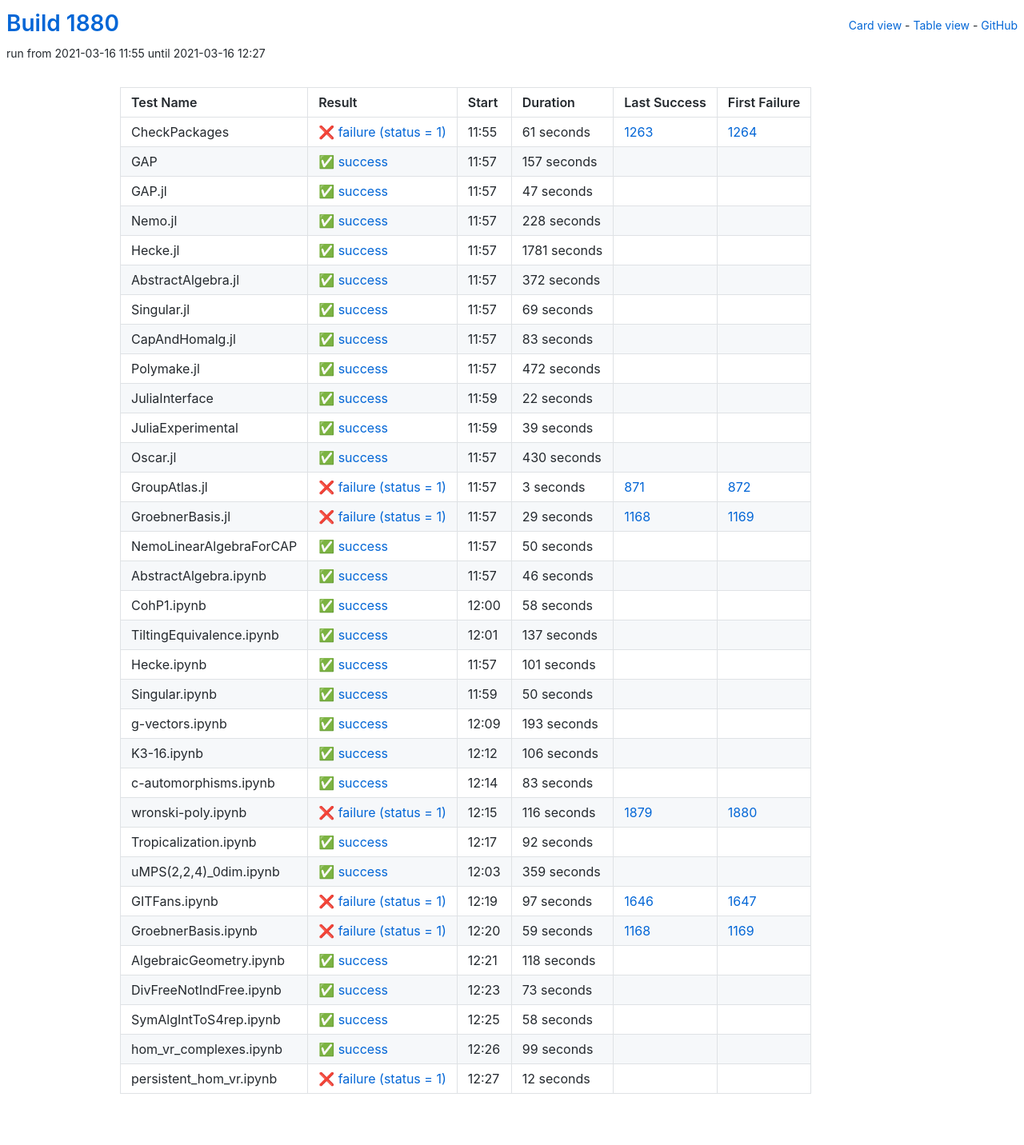
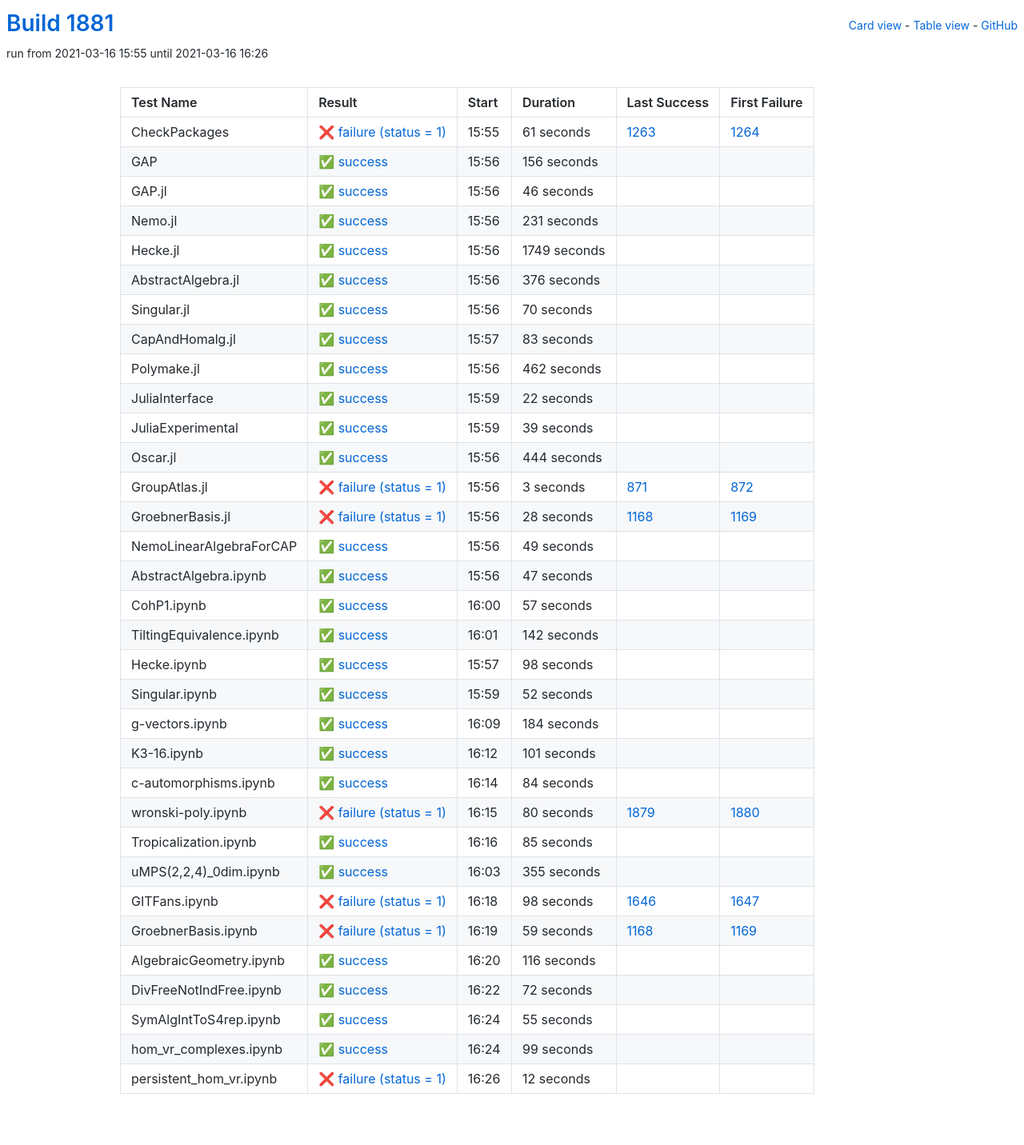
Before and after one commit to oscar-system/oscar-ci-status-stable, a Jekyll site: the page built from table.html, in a window 1280 px wide. Shown: the whole page at 80% size. Built offline with Jekyll 4.4.1, drawn with Linux system fonts in a browser that asks for light colours.

Commit message:
Build #1881

```diff
--- a/_data/ci.yml
+++ b/_data/ci.yml
@@ -1,6 +1,6 @@
 ---
-build: 1880
-build_url: https://oscarci.mathematik.uni-kl.de/job/oscar-stable/1880/
+build: 1881
+build_url: https://oscarci.mathematik.uni-kl.de/job/oscar-stable/1881/
 job: oscar-stable
 organization: oscar-system
 repo: oscar-ci-status-stable
@@ -8,8 +8,8 @@ repourl: https://github.com/oscar-system/oscar-ci-status-stable
 tests:
 - name: CheckPackages
   id: checkpackages
-  log: https://oscarci.mathematik.uni-kl.de/job/oscar-stable/1880/artifact/logs/build-1880/CheckPackages.log
-  start: 2021-03-16 11:55
+  log: https://oscarci.mathematik.uni-kl.de/job/oscar-stable/1881/artifact/logs/build-1881/CheckPackages.log
+  start: 2021-03-16 15:55
   success: false
   exitcode: 1
   status: failure
@@ -20,80 +20,80 @@ tests:
   first_failure_url: https://oscarci.mathematik.uni-kl.de/job/oscar-stable/1264/
 - name: GAP
   id: gap
-  log: https://oscarci.mathematik.uni-kl.de/job/oscar-stable/1880/artifact/logs/build-1880/GAP.log
-  start: 2021-03-16 11:57
+  log: https://oscarci.mathematik.uni-kl.de/job/oscar-stable/1881/artifact/logs/build-1881/GAP.log
+  start: 2021-03-16 15:56
   success: true
   exitcode: 0
   status: success
-  duration: 157
+  duration: 156
   last_success: false
   last_success_url:
   first_failure: false
   first_failure_url:
 - name: GAP.jl
   id: gap-jl
-  log: https://oscarci.mathematik.uni-kl.de/job/oscar-stable/1880/artifact/logs/build-1880/GAP.jl.log
-  start: 2021-03-16 11:57
+  log: https://oscarci.mathematik.uni-kl.de/job/oscar-stable/1881/artifact/logs/build-1881/GAP.jl.log
+  start: 2021-03-16 15:56
   success: true
   exitcode: 0
   status: success
-  duration: 47
+  duration: 46
   last_success: false
   last_success_url:
   first_failure: false
   first_failure_url:
 - name: Nemo.jl
   id: nemo-jl
-  log: https://oscarci.mathematik.uni-kl.de/job/oscar-stable/1880/artifact/logs/build-1880/Nemo.jl.log
-  start: 2021-03-16 11:57
+  log: https://oscarci.mathematik.uni-kl.de/job/oscar-stable/1881/artifact/logs/build-1881/Nemo.jl.log
+  start: 2021-03-16 15:56
   success: true
   exitcode: 0
   status: success
-  duration: 228
+  duration: 231
   last_success: false
   last_success_url:
   first_failure: false
   first_failure_url:
 - name: Hecke.jl
   id: hecke-jl
-  log: https://oscarci.mathematik.uni-kl.de/job/oscar-stable/1880/artifact/logs/build-1880/Hecke.jl.log
-  start: 2021-03-16 11:57
+  log: https://oscarci.mathematik.uni-kl.de/job/oscar-stable/1881/artifact/logs/build-1881/Hecke.jl.log
+  start: 2021-03-16 15:56
   success: true
   exitcode: 0
   status: success
-  duration: 1781
+  duration: 1749
   last_success: false
   last_success_url:
   first_failure: false
   first_failure_url:
 - name: AbstractAlgebra.jl
   id: abstractalgebra-jl
-  log: https://oscarci.mathematik.uni-kl.de/job/oscar-stable/1880/artifact/logs/build-1880/AbstractAlgebra.jl.log
-  start: 2021-03-16 11:57
+  log: https://oscarci.mathematik.uni-kl.de/job/oscar-stable/1881/artifact/logs/build-1881/AbstractAlgebra.jl.log
+  start: 2021-03-16 15:56
   success: true
   exitcode: 0
   status: success
-  duration: 372
+  duration: 376
   last_success: false
   last_success_url:
   first_failure: false
   first_failure_url:
 - name: Singular.jl
   id: singular-jl
-  log: https://oscarci.mathematik.uni-kl.de/job/oscar-stable/1880/artifact/logs/build-1880/Singular.jl.log
-  start: 2021-03-16 11:57
+  log: https://oscarci.mathematik.uni-kl.de/job/oscar-stable/1881/artifact/logs/build-1881/Singular.jl.log
+  start: 2021-03-16 15:56
   success: true
   exitcode: 0
   status: success
-  duration: 69
+  duration: 70
   last_success: false
   last_success_url:
   first_failure: false
   first_failure_url:
 - name: CapAndHomalg.jl
   id: capandhomalg-jl
-  log: https://oscarci.mathematik.uni-kl.de/job/oscar-stable/1880/artifact/logs/build-1880/CapAndHomalg.jl.log
-  start: 2021-03-16 11:57
+  log: https://oscarci.mathematik.uni-kl.de/job/oscar-stable/1881/artifact/logs/build-1881/CapAndHomalg.jl.log
+  start: 2021-03-16 15:57
   success: true
   exitcode: 0
   status: success
@@ -104,20 +104,20 @@ tests:
   first_failure_url:
 - name: Polymake.jl
   id: polymake-jl
-  log: https://oscarci.mathematik.uni-kl.de/job/oscar-stable/1880/artifact/logs/build-1880/Polymake.jl.log
-  start: 2021-03-16 11:57
+  log: https://oscarci.mathematik.uni-kl.de/job/oscar-stable/1881/artifact/logs/build-1881/Polymake.jl.log
+  start: 2021-03-16 15:56
   success: true
   exitcode: 0
   status: success
-  duration: 472
+  duration: 462
   last_success: false
   last_success_url:
   first_failure: false
   first_failure_url:
 - name: JuliaInterface
   id: juliainterface
-  log: https://oscarci.mathematik.uni-kl.de/job/oscar-stable/1880/artifact/logs/build-1880/JuliaInterface.log
-  start: 2021-03-16 11:59
+  log: https://oscarci.mathematik.uni-kl.de/job/oscar-stable/1881/artifact/logs/build-1881/JuliaInterface.log
+  start: 2021-03-16 15:59
   success: true
   exitcode: 0
   status: success
@@ -128,8 +128,8 @@ tests:
   first_failure_url:
 - name: JuliaExperimental
   id: juliaexperimental
-  log: https://oscarci.mathematik.uni-kl.de/job/oscar-stable/1880/artifact/logs/build-1880/JuliaExperimental.log
-  start: 2021-03-16 11:59
+  log: https://oscarci.mathematik.uni-kl.de/job/oscar-stable/1881/artifact/logs/build-1881/JuliaExperimental.log
+  start: 2021-03-16 15:59
   success: true
   exitcode: 0
   status: success
@@ -140,20 +140,20 @@ tests:
   first_failure_url:
 - name: Oscar.jl
   id: oscar-jl
-  log: https://oscarci.mathematik.uni-kl.de/job/oscar-stable/1880/artifact/logs/build-1880/Oscar.jl.log
-  start: 2021-03-16 11:57
+  log: https://oscarci.mathematik.uni-kl.de/job/oscar-stable/1881/artifact/logs/build-1881/Oscar.jl.log
+  start: 2021-03-16 15:56
   success: true
   exitcode: 0
   status: success
-  duration: 430
+  duration: 444
   last_success: false
   last_success_url:
   first_failure: false
   first_failure_url:
 - name: GroupAtlas.jl
   id: groupatlas-jl
-  log: https://oscarci.mathematik.uni-kl.de/job/oscar-stable/1880/artifact/logs/build-1880/GroupAtlas.jl.log
-  start: 2021-03-16 11:57
+  log: https://oscarci.mathematik.uni-kl.de/job/oscar-stable/1881/artifact/logs/build-1881/GroupAtlas.jl.log
+  start: 2021-03-16 15:56
   success: false
   exitcode: 1
   status: failure
@@ -164,68 +164,104 @@ tests:
   first_failure_url: https://oscarci.mathematik.uni-kl.de/job/oscar-stable/872/
 - name: GroebnerBasis.jl
   id: groebnerbasis-jl
-  log: https://oscarci.mathematik.uni-kl.de/job/oscar-stable/1880/artifact/logs/build-1880/GroebnerBasis.jl.log
-  start: 2021-03-16 11:57
+  log: https://oscarci.mathematik.uni-kl.de/job/oscar-stable/1881/artifact/logs/build-1881/GroebnerBasis.jl.log
+  start: 2021-03-16 15:56
   success: false
   exitcode: 1
   status: failure
-  duration: 29
+  duration: 28
   last_success: 1168
   last_success_url: https://oscarci.mathematik.uni-kl.de/job/oscar-stable/1168/
   first_failure: 1169
   first_failure_url: https://oscarci.mathematik.uni-kl.de/job/oscar-stable/1169/
 - name: NemoLinearAlgebraForCAP
   id: nemolinearalgebraforcap
-  log: https://oscarci.mathematik.uni-kl.de/job/oscar-stable/1880/artifact/logs/build-1880/NemoLinearAlgebraForCAP.log
-  start: 2021-03-16 11:57
+  log: https://oscarci.mathematik.uni-kl.de/job/oscar-stable/1881/artifact/logs/build-1881/NemoLinearAlgebraForCAP.log
+  start: 2021-03-16 15:56
   success: true
   exitcode: 0
   status: success
-  duration: 50
+  duration: 49
   last_success: false
   last_success_url:
   first_failure: false
   first_failure_url:
 - name: AbstractAlgebra.ipynb
   id: abstractalgebra-ipynb
-  log: https://oscarci.mathematik.uni-kl.de/job/oscar-stable/1880/artifact/logs/build-1880/AbstractAlgebra.ipynb.log
-  start: 2021-03-16 11:57
+  log: https://oscarci.mathematik.uni-kl.de/job/oscar-stable/1881/artifact/logs/build-1881/AbstractAlgebra.ipynb.log
+  start: 2021-03-16 15:56
   success: true
   exitcode: 0
   status: success
-  duration: 46
+  duration: 47
   last_success: false
   last_success_url:
   first_failure: false
   first_failure_url:
 - name: CohP1.ipynb
   id: cohp1-ipynb
-  log: https://oscarci.mathematik.uni-kl.de/job/oscar-stable/1880/artifact/logs/build-1880/CohP1.ipynb.log
-  start: 2021-03-16 12:00
+  log: https://oscarci.mathematik.uni-kl.de/job/oscar-stable/1881/artifact/logs/build-1881/CohP1.ipynb.log
+  start: 2021-03-16 16:00
   success: true
   exitcode: 0
   status: success
-  duration: 58
+  duration: 57
   last_success: false
   last_success_url:
   first_failure: false
   first_failure_url:
 - name: TiltingEquivalence.ipynb
   id: tiltingequivalence-ipynb
-  log: https://oscarci.mathematik.uni-kl.de/job/oscar-stable/1880/artifact/logs/build-1880/TiltingEquivalence.ipynb.log
-  start: 2021-03-16 12:01
+  log: https://oscarci.mathematik.uni-kl.de/job/oscar-stable/1881/artifact/logs/build-1881/TiltingEquivalence.ipynb.log
+  start: 2021-03-16 16:01
   success: true
   exitcode: 0
   status: success
-  duration: 137
+  duration: 142
   last_success: false
   last_success_url:
   first_failure: false
   first_failure_url:
 - name: Hecke.ipynb
   id: hecke-ipynb
-  log: https://oscarci.mathematik.uni-kl.de/job/oscar-stable/1880/artifact/logs/build-1880/Hecke.ipynb.log
-  start: 2021-03-16 11:57
+  log: https://oscarci.mathematik.uni-kl.de/job/oscar-stable/1881/artifact/logs/build-1881/Hecke.ipynb.log
+  start: 2021-03-16 15:57
+  success: true
+  exitcode: 0
+  status: success
+  duration: 98
+  last_success: false
+  last_success_url:
+  first_failure: false
+  first_failure_url:
+- name: Singular.ipynb
+  id: singular-ipynb
+  log: https://oscarci.mathematik.uni-kl.de/job/oscar-stable/1881/artifact/logs/build-1881/Singular.ipynb.log
+  start: 2021-03-16 15:59
+  success: true
+  exitcode: 0
+  status: success
+  duration: 52
+  last_success: false
+  last_success_url:
+  first_failure: false
+  first_failure_url:
+- name: g-vectors.ipynb
+  id: g-vectors-ipynb
+  log: https://oscarci.mathematik.uni-kl.de/job/oscar-stable/1881/artifact/logs/build-1881/g-vectors.ipynb.log
+  start: 2021-03-16 16:09
+  success: true
+  exitcode: 0
+  status: success
+  duration: 184
+  last_success: false
+  last_success_url:
+  first_failure: false
+  first_failure_url:
+- name: K3-16.ipynb
+  id: k3-16-ipynb
+  log: https://oscarci.mathematik.uni-kl.de/job/oscar-stable/1881/artifact/logs/build-1881/K3-16.ipynb.log
+  start: 2021-03-16 16:12
   success: true
   exitcode: 0
   status: success
@@ -234,106 +270,70 @@ tests:
   last_success_url:
   first_failure: false
   first_failure_url:
-- name: Singular.ipynb
-  id: singular-ipynb
-  log: https://oscarci.mathematik.uni-kl.de/job/oscar-stable/1880/artifact/logs/build-1880/Singular.ipynb.log
-  start: 2021-03-16 11:59
+- name: c-automorphisms.ipynb
+  id: c-automorphisms-ipynb
+  log: https://oscarci.mathematik.uni-kl.de/job/oscar-stable/1881/artifact/logs/build-1881/c-automorphisms.ipynb.log
+  start: 2021-03-16 16:14
   success: true
   exitcode: 0
   status: success
-  duration: 50
-  last_success: false
-  last_success_url:
-  first_failure: false
-  first_failure_url:
-- name: g-vectors.ipynb
-  id: g-vectors-ipynb
-  log: https://oscarci.mathematik.uni-kl.de/job/oscar-stable/1880/artifact/logs/build-1880/g-vectors.ipynb.log
-  start: 2021-03-16 12:09
-  success: true
-  exitcode: 0
-  status: success
-  duration: 193
-  last_success: false
-  last_success_url:
-  first_failure: false
-  first_failure_url:
-- name: K3-16.ipynb
-  id: k3-16-ipynb
-  log: https://oscarci.mathematik.uni-kl.de/job/oscar-stable/1880/artifact/logs/build-1880/K3-16.ipynb.log
-  start: 2021-03-16 12:12
-  success: true
-  exitcode: 0
-  status: success
-  duration: 106
-  last_success: false
-  last_success_url:
-  first_failure: false
-  first_failure_url:
-- name: c-automorphisms.ipynb
-  id: c-automorphisms-ipynb
-  log: https://oscarci.mathematik.uni-kl.de/job/oscar-stable/1880/artifact/logs/build-1880/c-automorphisms.ipynb.log
-  start: 2021-03-16 12:14
-  success: true
-  exitcode: 0
-  status: success
-  duration: 83
+  duration: 84
   last_success: false
   last_success_url:
   first_failure: false
   first_failure_url:
 - name: wronski-poly.ipynb
   id: wronski-poly-ipynb
-  log: https://oscarci.mathematik.uni-kl.de/job/oscar-stable/1880/artifact/logs/build-1880/wronski-poly.ipynb.log
-  start: 2021-03-16 12:15
+  log: https://oscarci.mathematik.uni-kl.de/job/oscar-stable/1881/artifact/logs/build-1881/wronski-poly.ipynb.log
+  start: 2021-03-16 16:15
   success: false
   exitcode: 1
   status: failure
-  duration: 116
+  duration: 80
   last_success: 1879
   last_success_url: https://oscarci.mathematik.uni-kl.de/job/oscar-stable/1879/
   first_failure: 1880
   first_failure_url: https://oscarci.mathematik.uni-kl.de/job/oscar-stable/1880/
 - name: Tropicalization.ipynb
   id: tropicalization-ipynb
-  log: https://oscarci.mathematik.uni-kl.de/job/oscar-stable/1880/artifact/logs/build-1880/Tropicalization.ipynb.log
-  start: 2021-03-16 12:17
+  log: https://oscarci.mathematik.uni-kl.de/job/oscar-stable/1881/artifact/logs/build-1881/Tropicalization.ipynb.log
+  start: 2021-03-16 16:16
   success: true
   exitcode: 0
   status: success
-  duration: 92
+  duration: 85
   last_success: false
   last_success_url:
   first_failure: false
   first_failure_url:
 - name: uMPS(2,2,4)_0dim.ipynb
   id: umps-2-2-4-0dim-ipynb
-  log: https://oscarci.mathematik.uni-kl.de/job/oscar-stable/1880/artifact/logs/build-1880/uMPS-2-2-4-_0dim.ipynb.log
-  start: 2021-03-16 12:03
+  log: https://oscarci.mathematik.uni-kl.de/job/oscar-stable/1881/artifact/logs/build-1881/uMPS-2-2-4-_0dim.ipynb.log
+  start: 2021-03-16 16:03
   success: true
   exitcode: 0
   status: success
-  duration: 359
+  duration: 355
   last_success: false
   last_success_url:
   first_failure: false
   first_failure_url:
 - name: GITFans.ipynb
   id: gitfans-ipynb
-  log: https://oscarci.mathematik.uni-kl.de/job/oscar-stable/1880/artifact/logs/build-1880/GITFans.ipynb.log
-  start: 2021-03-16 12:19
+  log: https://oscarci.mathematik.uni-kl.de/job/oscar-stable/1881/artifact/logs/build-1881/GITFans.ipynb.log
+  start: 2021-03-16 16:18
   success: false
   exitcode: 1
   status: failure
-  duration: 97
+  duration: 98
   last_success: 1646
   last_success_url: https://oscarci.mathematik.uni-kl.de/job/oscar-stable/1646/
   first_failure: 1647
   first_failure_url: https://oscarci.mathematik.uni-kl.de/job/oscar-stable/1647/
 - name: GroebnerBasis.ipynb
   id: groebnerbasis-ipynb
-  log: https://oscarci.mathematik.uni-kl.de/job/oscar-stable/1880/artifact/logs/build-1880/GroebnerBasis.ipynb.log
-  start: 2021-03-16 12:20
+  log: https://oscarci.mathematik.uni-kl.de/job/oscar-stable/1881/artifact/logs/build-1881/GroebnerBasis.ipynb.log
+  start: 2021-03-16 16:19
   success: false
   exitcode: 1
   status: failure
@@ -344,44 +344,44 @@ tests:
   first_failure_url: https://oscarci.mathematik.uni-kl.de/job/oscar-stable/1169/
 - name: AlgebraicGeometry.ipynb
   id: algebraicgeometry-ipynb
-  log: https://oscarci.mathematik.uni-kl.de/job/oscar-stable/1880/artifact/logs/build-1880/AlgebraicGeometry.ipynb.log
-  start: 2021-03-16 12:21
+  log: https://oscarci.mathematik.uni-kl.de/job/oscar-stable/1881/artifact/logs/build-1881/AlgebraicGeometry.ipynb.log
+  start: 2021-03-16 16:20
   success: true
   exitcode: 0
   status: success
-  duration: 118
+  duration: 116
   last_success: false
   last_success_url:
   first_failure: false
   first_failure_url:
 - name: DivFreeNotIndFree.ipynb
   id: divfreenotindfree-ipynb
-  log: https://oscarci.mathematik.uni-kl.de/job/oscar-stable/1880/artifact/logs/build-1880/DivFreeNotIndFree.ipynb.log
-  start: 2021-03-16 12:23
+  log: https://oscarci.mathematik.uni-kl.de/job/oscar-stable/1881/artifact/logs/build-1881/DivFreeNotIndFree.ipynb.log
+  start: 2021-03-16 16:22
   success: true
   exitcode: 0
   status: success
-  duration: 73
+  duration: 72
   last_success: false
   last_success_url:
   first_failure: false
   first_failure_url:
 - name: SymAlgIntToS4rep.ipynb
   id: symalginttos4rep-ipynb
-  log: https://oscarci.mathematik.uni-kl.de/job/oscar-stable/1880/artifact/logs/build-1880/SymAlgIntToS4rep.ipynb.log
-  start: 2021-03-16 12:25
+  log: https://oscarci.mathematik.uni-kl.de/job/oscar-stable/1881/artifact/logs/build-1881/SymAlgIntToS4rep.ipynb.log
+  start: 2021-03-16 16:24
   success: true
   exitcode: 0
   status: success
-  duration: 58
+  duration: 55
   last_success: false
   last_success_url:
   first_failure: false
   first_failure_url:
 - name: hom_vr_complexes.ipynb
   id: hom-vr-complexes-ipynb
-  log: https://oscarci.mathematik.uni-kl.de/job/oscar-stable/1880/artifact/logs/build-1880/hom_vr_complexes.ipynb.log
-  start: 2021-03-16 12:26
+  log: https://oscarci.mathematik.uni-kl.de/job/oscar-stable/1881/artifact/logs/build-1881/hom_vr_complexes.ipynb.log
+  start: 2021-03-16 16:24
   success: true
   exitcode: 0
   status: success
@@ -392,8 +392,8 @@ tests:
   first_failure_url:
 - name: persistent_hom_vr.ipynb
   id: persistent-hom-vr-ipynb
-  log: https://oscarci.mathematik.uni-kl.de/job/oscar-stable/1880/artifact/logs/build-1880/persistent_hom_vr.ipynb.log
-  start: 2021-03-16 12:27
+  log: https://oscarci.mathematik.uni-kl.de/job/oscar-stable/1881/artifact/logs/build-1881/persistent_hom_vr.ipynb.log
+  start: 2021-03-16 16:26
   success: false
   exitcode: 1
   status: failure
```
Also changed, not shown: README.md.
